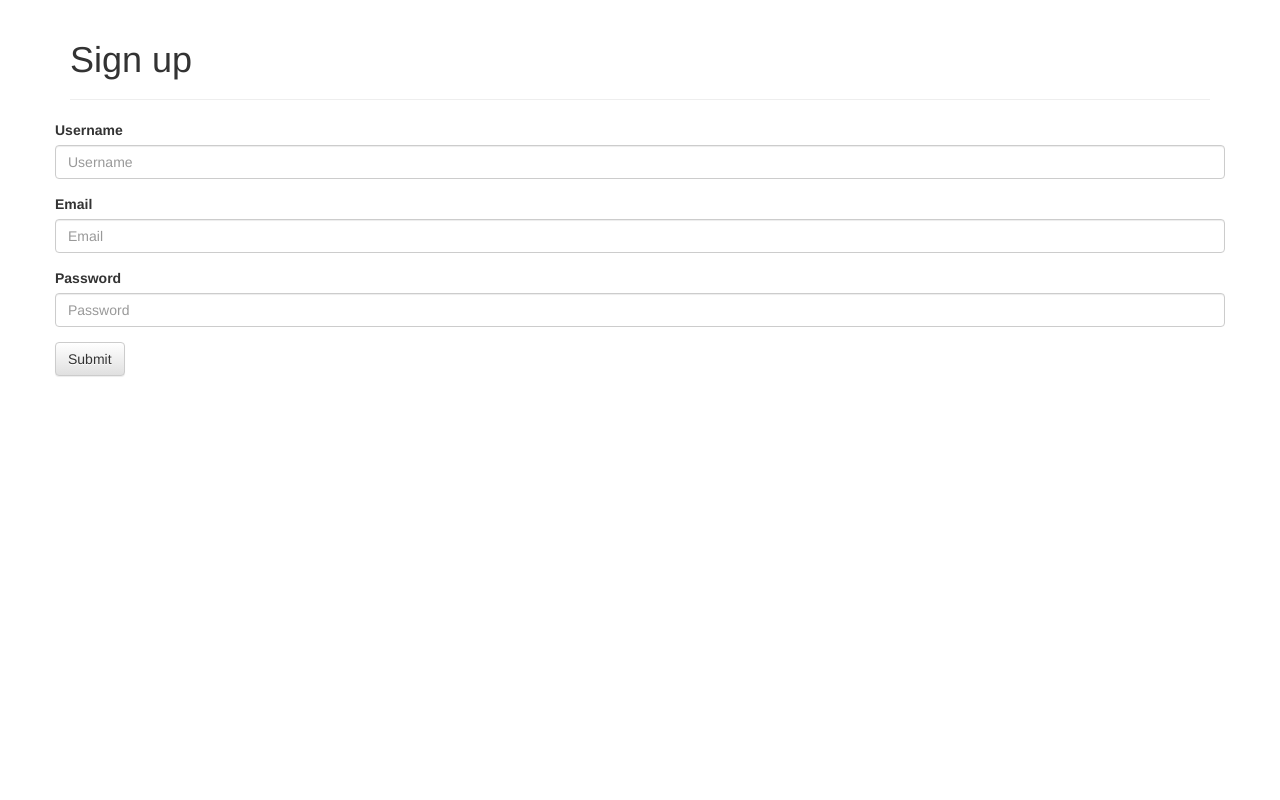
After one commit to khseon7/Team-H_Project, a Django app: page /hotplist/signup/ in a window 1280 px wide. The commit adds this page. Run offline with Django 4.2, Linux system fonts and the light colour scheme; parts of the project's set-up code (start-up, migrations or seed data) failed here and were passed over; some libraries are stand-ins or nearby versions.

Commit message:
로그인 페이지와 회원가입창 구현 근데 회원가입에서 오류

```diff
--- a/HotPlaceList/HotPlaceList/urls.py
+++ b/HotPlaceList/HotPlaceList/urls.py
@@ -19,5 +19,5 @@ from django.urls import path,include
 
 urlpatterns = [
     path('admin/', admin.site.urls),
-    path('hotplist/', include('hotplist.urls')),
-]
+    path('hotplist/', include('hotplist.urls'))
+    ]
--- /dev/null
+++ b/HotPlaceList/hotplist/forms.py
@@ -0,0 +1,12 @@
+from django import forms
+from django.contrib.auth.models import User
+
+class UserForm(forms.ModelForm):
+    class Meta:
+        model = User
+        fields = ['username', 'email', 'password']
+
+class LoginForm(forms.ModelForm):
+    class Meta:
+        model = User
+        fields = ['username', 'password']
--- a/HotPlaceList/hotplist/urls.py
+++ b/HotPlaceList/hotplist/urls.py
@@ -5,5 +5,8 @@ from . import views
 app_name = "hotplist"
 
 urlpatterns = [
-    path('', views.index, name = 'index'),
+    path('signup/', views.signup, name='user_signup'),
+    path('login/', views.signin, name='user_login'),
+    path('logout/', views.signout, name='user_logout'),
+    path('', views.index, name = 'index')
 ]
--- a/HotPlaceList/hotplist/views.py
+++ b/HotPlaceList/hotplist/views.py
@@ -1,5 +1,40 @@
-from django.shortcuts import render
+from django.shortcuts import render, redirect
+from django.contrib.auth.models import User
+from django.contrib.auth import login, authenticate, logout
+from .forms import UserForm, LoginForm
+from django.http import HttpResponse
 
+
+def signup(request):
+    if request.method == 'POST':
+        form = UserForm(request.POST)
+        if form.is_valid():
+            new_user = User.objects.create_user(**form.cleaned_data)
+            login(request, new_user)
+            return redirect('index')
+    else:
+        form = UserForm()
+        return render(request, 'hotplist/user_new.html')
+
+def signin(request):
+    if request.method == 'POST':
+        form = LoginForm(request.POST)
+        username = request.POST['username']
+        password = request.POST['password']
+        user = authenticate(username = username, password = password)
+        if user is not None:
+            login(request, user)
+            return redirect('index.html')
+        else:
+            return HttpResponse('Login failed. Try again.')
+    else:
+        form = LoginForm()
+        return render(request, 'hotplist/user_login.html')
+
+
+def signout(request):
+    logout(request)
+    return redirect('index.html')
 
 # Create your views here.
 def index(request):
--- /dev/null
+++ b/HotPlaceList/templates/hotplist/user_new.html
@@ -0,0 +1,37 @@
+<html>
+
+<head>
+    <title>Sign up</title>
+    <link rel="stylesheet" href="//maxcdn.bootstrapcdn.com/bootstrap/3.2.0/css/bootstrap.min.css">
+    <link rel="stylesheet" href="//maxcdn.bootstrapcdn.com/bootstrap/3.2.0/css/bootstrap-theme.min.css">
+</head>
+
+<body>
+    <div class="content container">
+        <header class="page-header">
+            <h1>Sign up</h1>
+        </header>
+        <div class="row">
+            <div class="col-md-16">
+                <form method="POST">
+                    {% csrf_token %}
+                    <div class="form-group">
+                        <label for="username">Username</label>
+                        <input type="text" name="username" class="form-control" id="username" placeholder="Username">
+                    </div>
+                    <div class="form-group">
+                        <label for="email">Email</label>
+                        <input type="text" name="email" class="form-control" id="email" placeholder="Email">
+                    </div>
+                    <div class="form-group">
+                        <label for="password">Password</label>
+                        <input type="text" name="password" class="form-control" id="password" placeholder="Password">
+                    </div>
+                    <button type="submit" class="btn btn-default">Submit</button>
+                </form>
+            </div>
+        </div>
+    </div>
+</body>
+
+</html>
```
Also changed, not shown: HotPlaceList/templates/hotplist/index.html (+7 -1 lines), HotPlaceList/templates/hotplist/user_login.html (added, +33 -0 lines).
